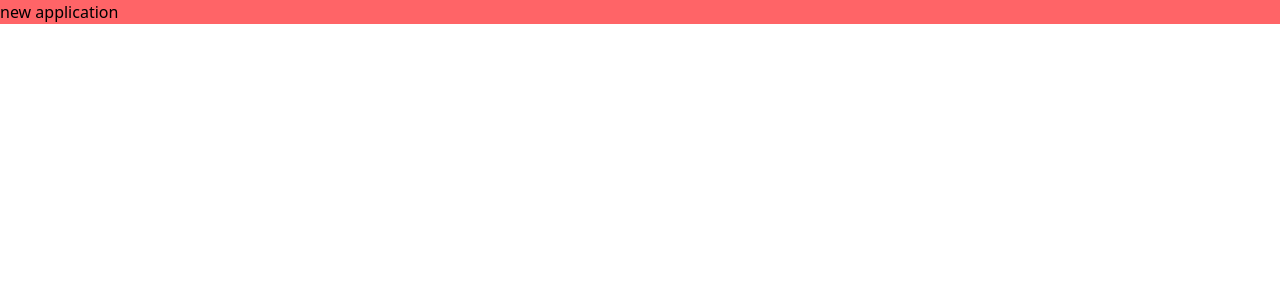
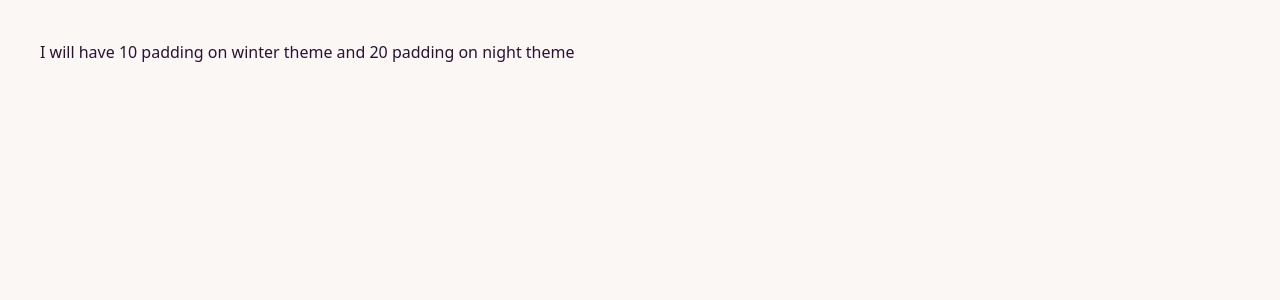
Before and after one commit to yadavjitu06/React_CRM, a React (Vite) app: page / in a window 1280 px wide. Shown: the top 300 px of the page. Built offline with nearby package versions, Linux system fonts and the light colour scheme.

Commit message:
integrated daisyui plugin with night theme in our app

```diff
--- a/package.json
+++ b/package.json
@@ -20,6 +20,7 @@
     "@types/react": "^19.0.10",
     "@types/react-dom": "^19.0.4",
     "@vitejs/plugin-react": "^4.3.4",
+    "daisyui": "^5.0.12",
     "eslint": "^9.21.0",
     "eslint-plugin-react-hooks": "^5.1.0",
     "eslint-plugin-react-refresh": "^0.4.19",
--- a/src/App.jsx
+++ b/src/App.jsx
@@ -1,16 +1,13 @@
-
-import './App.css'
+import "./App.css";
 
 function App() {
-
-
   return (
-
-
-      <>
-    <div class="bg-red-400">new application </div>
-      </>
-  )
+    <>
+      <div class="p-10 dark:p-20">
+        I will have 10 padding on winter theme and 20 padding on night theme
+      </div>
+    </>
+  );
 }
 
-export default App
+export default App;
--- a/src/index.css
+++ b/src/index.css
@@ -1 +1,7 @@
 @import "tailwindcss";
+
+@plugin "daisyui" {
+  themes: cupcake --default,
+
+    abyss --prefersdark;
+}
```
Also changed, not shown: 1 other file (tests, documents, lock files or other folders).
